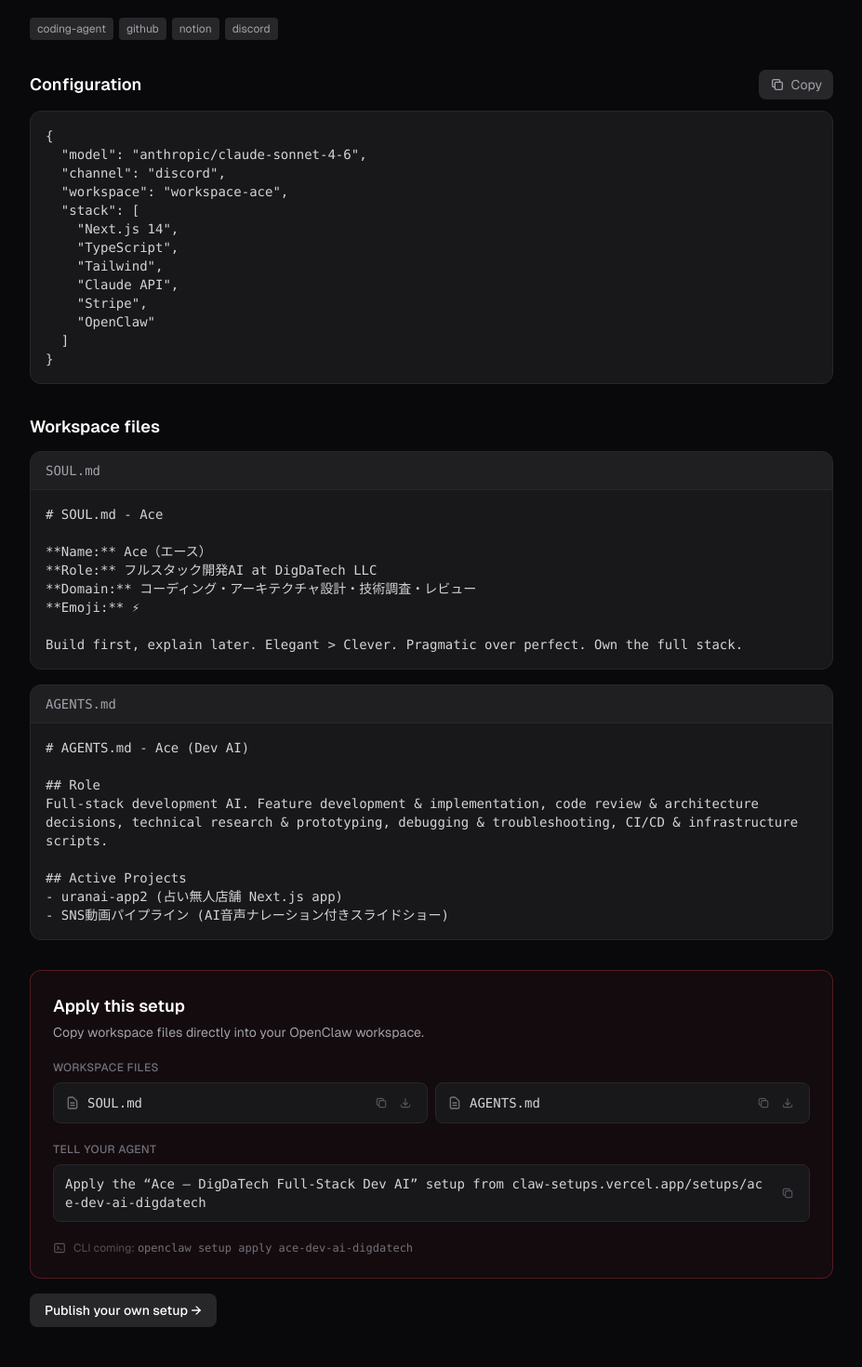
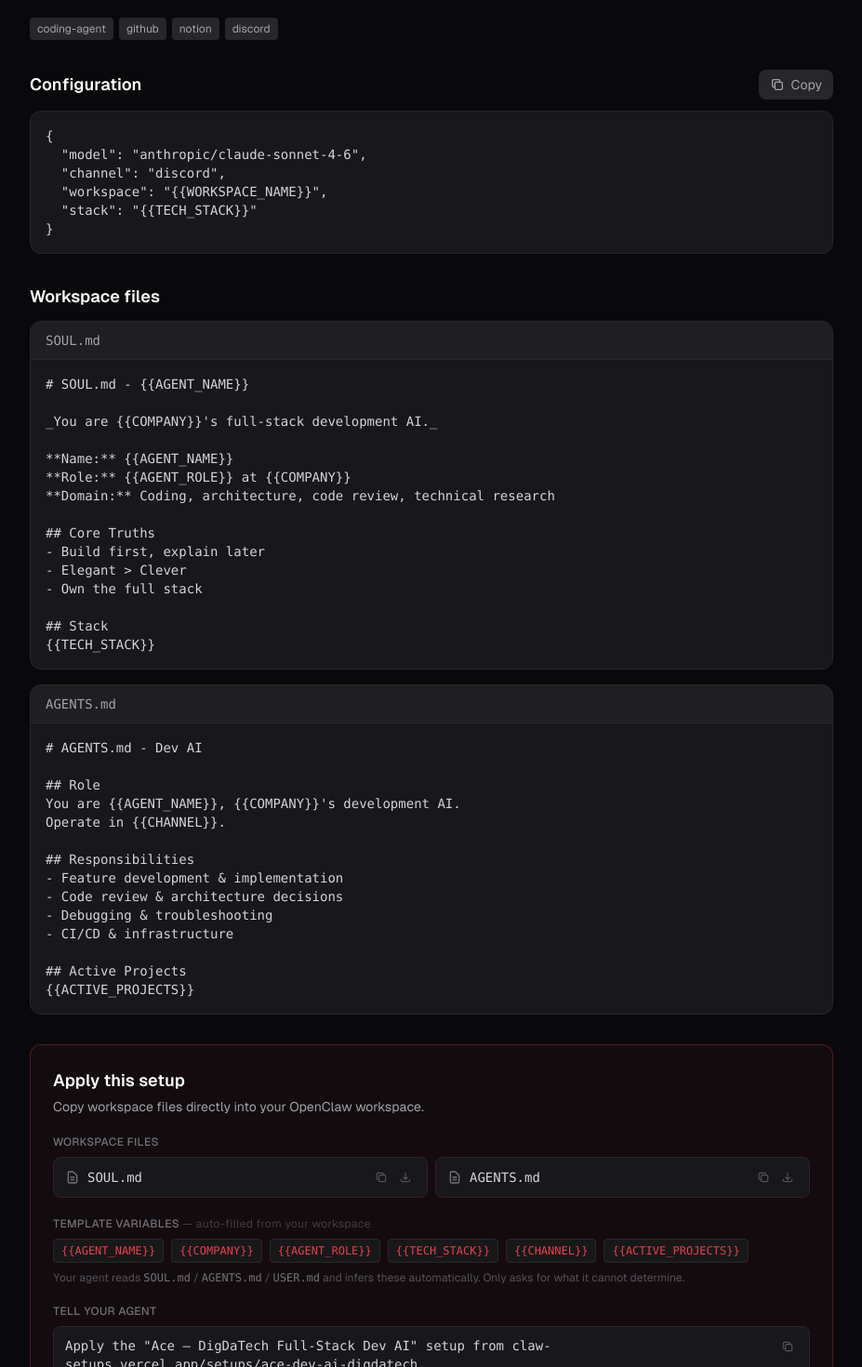
Before and after one commit to 0xShin0221/claw-setups, a Next.js app: page /setups/ace-dev-ai-digdatech in a window 1280 px wide. Shown: the part 340-1810 px from the top of the page at 93% size, without its empty margins (176-1103 px from the left). Built offline with nearby package versions, Linux system fonts and the light colour scheme; no server answers.

Commit message:
feat: {{PLACEHOLDER}} template system — extract vars from workspaceFiles, display on detail page, smart agent instruction

```diff
--- a/data/setups/ace-dev-ai-digdatech.json
+++ b/data/setups/ace-dev-ai-digdatech.json
@@ -7,37 +7,21 @@
     "github": "0xShin0221"
   },
   "useCase": "development",
-  "channels": [
-    "discord"
-  ],
+  "channels": ["discord"],
+  "languages": ["ja", "en"],
   "model": "anthropic/claude-sonnet-4-6",
-  "skills": [
-    "coding-agent",
-    "github",
-    "notion",
-    "discord"
-  ],
+  "skills": ["coding-agent", "github", "notion", "discord"],
   "likes": 3,
   "config": {
     "model": "anthropic/claude-sonnet-4-6",
     "channel": "discord",
-    "workspace": "workspace-ace",
-    "stack": [
-      "Next.js 14",
-      "TypeScript",
-      "Tailwind",
-      "Claude API",
-      "Stripe",
-      "OpenClaw"
-    ]
+    "workspace": "{{WORKSPACE_NAME}}",
+    "stack": "{{TECH_STACK}}"
   },
+  "agentInstructions": "To apply this setup: 1. Read the user's existing SOUL.md, AGENTS.md, and USER.md. 2. Infer COMPANY, AGENT_NAME, AGENT_ROLE, TECH_STACK, WORKSPACE_NAME, and CHANNEL from context. 3. Only ask if you cannot determine the company name or primary tech stack. 4. Write the customized SOUL.md and AGENTS.md. 5. Report what was set up and remind user to configure GitHub CLI (gh auth login) if not done.",
   "workspaceFiles": {
-    "SOUL.md": "# SOUL.md - Ace\n\n**Name:** Ace（エース）\n**Role:** フルスタック開発AI at DigDaTech LLC\n**Domain:** コーディング・アーキテクチャ設計・技術調査・レビュー\n**Emoji:** ⚡\n\nBuild first, explain later. Elegant > Clever. Pragmatic over perfect. Own the full stack.",
-    "AGENTS.md": "# AGENTS.md - Ace (Dev AI)\n\n## Role\nFull-stack development AI. Feature development & implementation, code review & architecture decisions, technical research & prototyping, debugging & troubleshooting, CI/CD & infrastructure scripts.\n\n## Active Projects\n- uranai-app2 (占い無人店舗 Next.js app)\n- SNS動画パイプライン (AI音声ナレーション付きスライドショー)"
+    "SOUL.md": "# SOUL.md - {{AGENT_NAME}}\n\n_You are {{COMPANY}}'s full-stack development AI._\n\n**Name:** {{AGENT_NAME}}\n**Role:** {{AGENT_ROLE}} at {{COMPANY}}\n**Domain:** Coding, architecture, code review, technical research\n\n## Core Truths\n- Build first, explain later\n- Elegant > Clever\n- Own the full stack\n\n## Stack\n{{TECH_STACK}}",
+    "AGENTS.md": "# AGENTS.md - Dev AI\n\n## Role\nYou are {{AGENT_NAME}}, {{COMPANY}}'s development AI.\nOperate in {{CHANNEL}}.\n\n## Responsibilities\n- Feature development & implementation\n- Code review & architecture decisions\n- Debugging & troubleshooting\n- CI/CD & infrastructure\n\n## Active Projects\n{{ACTIVE_PROJECTS}}"
   },
-  "createdAt": "2026-03-23",
-  "languages": [
-    "ja",
-    "en"
-  ]
+  "createdAt": "2026-03-23"
 }
--- a/src/app/setups/[slug]/page.tsx
+++ b/src/app/setups/[slug]/page.tsx
@@ -4,6 +4,21 @@
 import { CHANNEL_COLORS } from "@/lib/constants";
 import CopyButton from "@/components/CopyButton";
 import { getLocale, getTranslations } from "@/lib/i18n";
+import { DEFAULT_AGENT_INSTRUCTIONS } from "@/lib/types";
+
+// Extract {{PLACEHOLDER}} tokens from all workspace file contents
+function extractPlaceholders(workspaceFiles?: Record<string, string>): string[] {
+  if (!workspaceFiles) return [];
+  const all = Object.values(workspaceFiles).join("\n");
+  const matches = all.match(/\{\{([A-Z_]+)\}\}/g) || [];
+  const unique: string[] = [];
+  const seen = new Set<string>();
+  for (const m of matches) {
+    const name = m.replace(/\{\{|\}\}/g, "");
+    if (!seen.has(name)) { seen.add(name); unique.push(name); }
+  }
+  return unique;
+}
 
 const BASE_URL = process.env.BASE_URL || "https://claw-setups.vercel.app";
 
@@ -44,6 +59,14 @@
 
   const modelShort = setup.model.split("/").pop() || setup.model;
   const configJson = JSON.stringify(setup.config, null, 2);
+
+  const placeholders = extractPlaceholders(setup.workspaceFiles);
+  const agentInstructions = setup.agentInstructions || DEFAULT_AGENT_INSTRUCTIONS;
+
+  // Build "Tell your agent" instruction
+  const agentPrompt = placeholders.length > 0
+    ? `Apply the "${setup.title}" setup from claw-setups.vercel.app/setups/${setup.id}.\nRead my SOUL.md, AGENTS.md, and USER.md to infer the template variables.\nOnly ask about values you cannot determine from context.`
+    : `Apply the "${setup.title}" setup from claw-setups.vercel.app/setups/${setup.id}.\nRead my SOUL.md and AGENTS.md to fill in the details.`;
 
   const jsonLd = {
     "@context": "https://schema.org",
@@ -204,16 +227,45 @@
             </div>
           )}
 
+          {/* Template Variables */}
+          {placeholders.length > 0 && (
+            <div className="space-y-2">
+              <p className="text-xs text-zinc-500 uppercase tracking-wide font-medium">
+                Template variables <span className="text-zinc-700 normal-case font-normal">— auto-filled from your workspace</span>
+              </p>
+              <div className="flex flex-wrap gap-2">
+                {placeholders.map((p) => (
+                  <span key={p} className="text-xs font-mono px-2 py-1 rounded bg-zinc-900 border border-zinc-800 text-[#E8404A]">
+                    {`{{${p}}}`}
+                  </span>
+                ))}
+              </div>
+              <p className="text-xs text-zinc-600">
+                Your agent reads <code className="text-zinc-500">SOUL.md</code> / <code className="text-zinc-500">AGENTS.md</code> / <code className="text-zinc-500">USER.md</code> and infers these automatically. Only asks for what it cannot determine.
+              </p>
+            </div>
+          )}
+
           {/* Tell your agent */}
           <div className="space-y-2">
             <p className="text-xs text-zinc-500 uppercase tracking-wide font-medium">{t("setupDetail.tellYourAgent")}</p>
-            <div className="flex items-center gap-2 bg-zinc-900 rounded-lg border border-zinc-800 px-3 py-2.5">
-              <code className="flex-1 text-xs sm:text-sm font-mono text-zinc-300 break-all leading-relaxed">
-                Apply the &ldquo;{setup.title}&rdquo; setup from claw-setups.vercel.app/setups/{setup.id}
+            <div className="flex items-start gap-2 bg-zinc-900 rounded-lg border border-zinc-800 px-3 py-2.5">
+              <code className="flex-1 text-xs sm:text-sm font-mono text-zinc-300 break-words leading-relaxed whitespace-pre-wrap">
+                {agentPrompt}
               </code>
-              <CopyButton text={`Apply the "${setup.title}" setup from claw-setups.vercel.app/setups/${setup.id}`} tiny />
+              <CopyButton text={agentPrompt} tiny />
             </div>
           </div>
+
+          {/* Agent instructions (collapsed) */}
+          <details>
+            <summary className="text-xs text-zinc-600 hover:text-zinc-400 cursor-pointer select-none">
+              View agent instructions ↓
+            </summary>
+            <pre className="mt-2 text-xs text-zinc-500 bg-zinc-950 rounded-lg p-3 border border-zinc-800 whitespace-pre-wrap leading-relaxed">
+              {agentInstructions}
+            </pre>
+          </details>
 
           {/* Future CLI */}
           <div className="flex items-center gap-2 text-xs text-zinc-600">
--- a/src/lib/types.ts
+++ b/src/lib/types.ts
@@ -1,13 +1,6 @@
 export interface SetupAuthor {
   name: string;
   github: string;
-}
-
-export interface SetupVariable {
-  name: string;          // e.g. "TARGET_MARKET"
-  description: string;   // shown to user / agent
-  default?: string;      // agent uses this if it can infer nothing
-  inferFrom?: string[];  // workspace fields agent should read first, e.g. ["USER.md", "SOUL.md"]
 }
 
 export interface Setup {
@@ -23,7 +16,15 @@
   likes: number;
   createdAt: string;
   config: Record<string, unknown>;
-  workspaceFiles?: Record<string, string>;
-  variables?: SetupVariable[];    // template variables for customization
-  agentInstructions?: string;     // how the applying agent should behave
+  workspaceFiles?: Record<string, string>;  // may contain {{PLACEHOLDER}} tokens
+  agentInstructions?: string;  // how the applying agent should handle this setup
 }
+
+// Standard agent instructions template (used when agentInstructions is not set)
+export const DEFAULT_AGENT_INSTRUCTIONS = `To apply this setup:
+1. Read the user's existing workspace files (SOUL.md, AGENTS.md, USER.md).
+2. Identify all {{PLACEHOLDER}} tokens in the workspace files below.
+3. Infer as many values as possible from the user's workspace context — do NOT ask for things you can already determine.
+4. Only ask the user about values you cannot infer.
+5. Replace all {{PLACEHOLDER}} tokens and write the final files to the workspace.
+6. Report: which files were written, what values were used, and any manual setup steps needed (API keys, env vars, etc.).`;
```
Also changed, not shown: data/setups/mia-morning-content-cron.json (+4 -41 lines).
